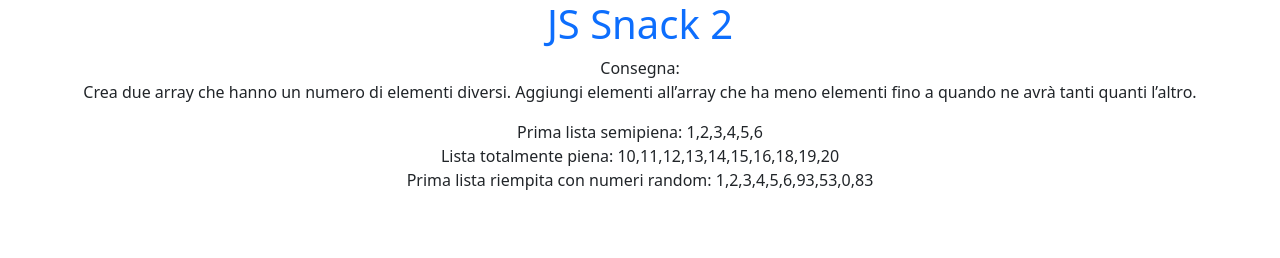
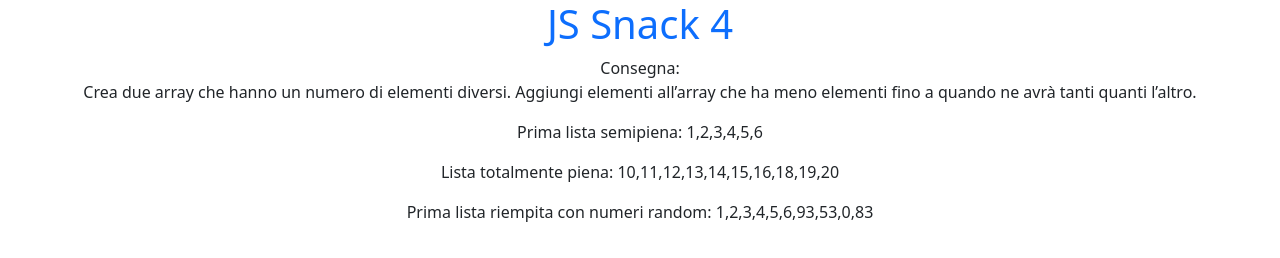
Before and after one commit to StefanoMela/js-jsnacks-blocco-2, a plain HTML site: page Snack4/index.html in a window 1280 px wide. Drawn offline with nearby package versions, Linux system fonts and the light colour scheme.

Commit message:
fix: 4snack doc title fix

```diff
--- a/Snack4/index.html
+++ b/Snack4/index.html
@@ -9,17 +9,17 @@
         integrity="sha384-9ndCyUaIbzAi2FUVXJi0CjmCapSmO7SnpJef0486qhLnuZ2cdeRhO02iuK6FUUVM" crossorigin="anonymous">
     <!-- JS -->
     <script src="myscript.js" defer></script>
-    <title>JS Snack 2</title>
+    <title>JS Snack 4</title>
 
 <body>
     <div class="container-fluid d-flex flex-column justify-content-center align-items-center">
-        <h1 class="text-primary">JS Snack 2</h1>
+        <h1 class="text-primary">JS Snack 4</h1>
         <p class="text-center">Consegna: <br>
             Crea due array che hanno un numero di elementi diversi. Aggiungi elementi all’array che ha meno elementi
             fino a quando ne avrà tanti quanti l’altro.
         </p>
         <span>Prima lista semipiena: <span id="first_array"></span></span>
-        <span>Lista totalmente piena: <span id="second_array"></span></span>
+        <span class="my-3">Lista totalmente piena: <span id="second_array"></span></span>
         <span>Prima lista riempita con numeri random: <span id="full_array"></span></span>
     </div>
 </body>
```
